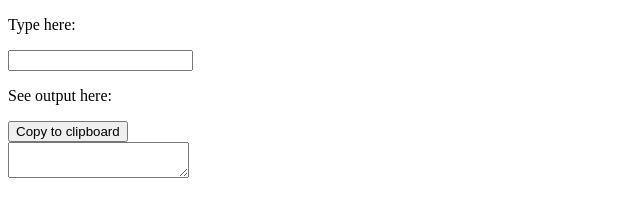
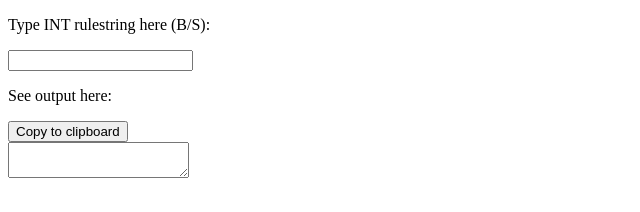
Before and after one commit to supposedly/ntcatforce, a plain HTML site: page index.html in a window 1280 px wide. Shown: the whole page, without its empty margins (0-640 px from the left). Drawn offline with Linux system fonts and the light colour scheme.

Commit message:
Explain rulestring format

```diff
--- a/index.html
+++ b/index.html
@@ -9,7 +9,7 @@
 
 <body>
     <div>
-        <p>Type here:</p>
+        <p>Type INT rulestring here (B/S):</p>
         <input type="text" onchange="doThingAndDisplay(this.value)" oninput="this.onchange()" onkeyup="this.onchange()"
             onpaste="this.onchange()">
     </div>
@@ -398,6 +398,7 @@
                             return "ERROR: only one slash allowed";
                         }
                         seenSlash = true;
+                        // this was supposed to allow the 23/3 format as well as the B3/S23 format but only the latter currently actually works oops
                         bs = bs === "S" ? "B" : "S";
                         count = null;
                     } else if (c !== "0") {
```
